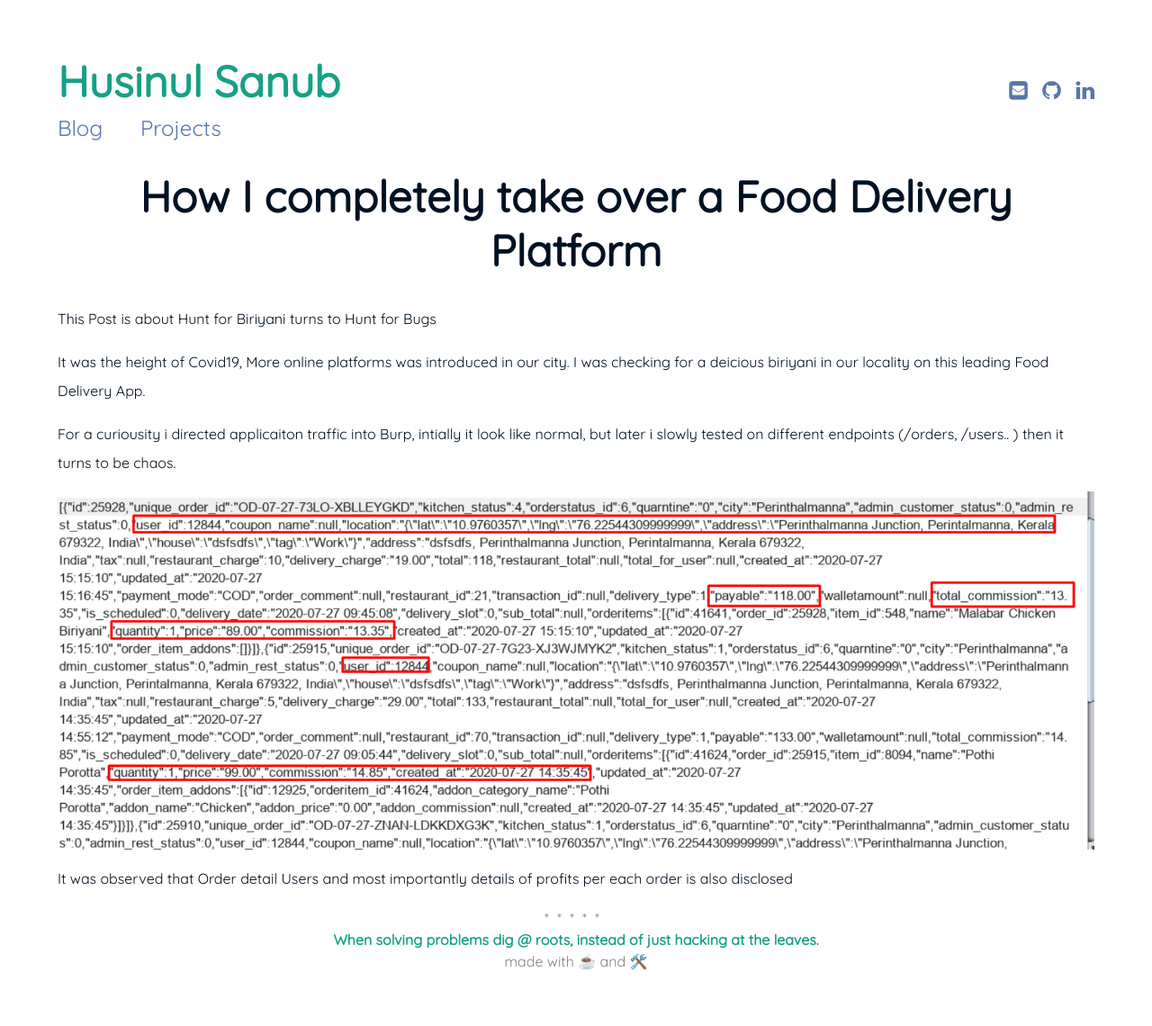
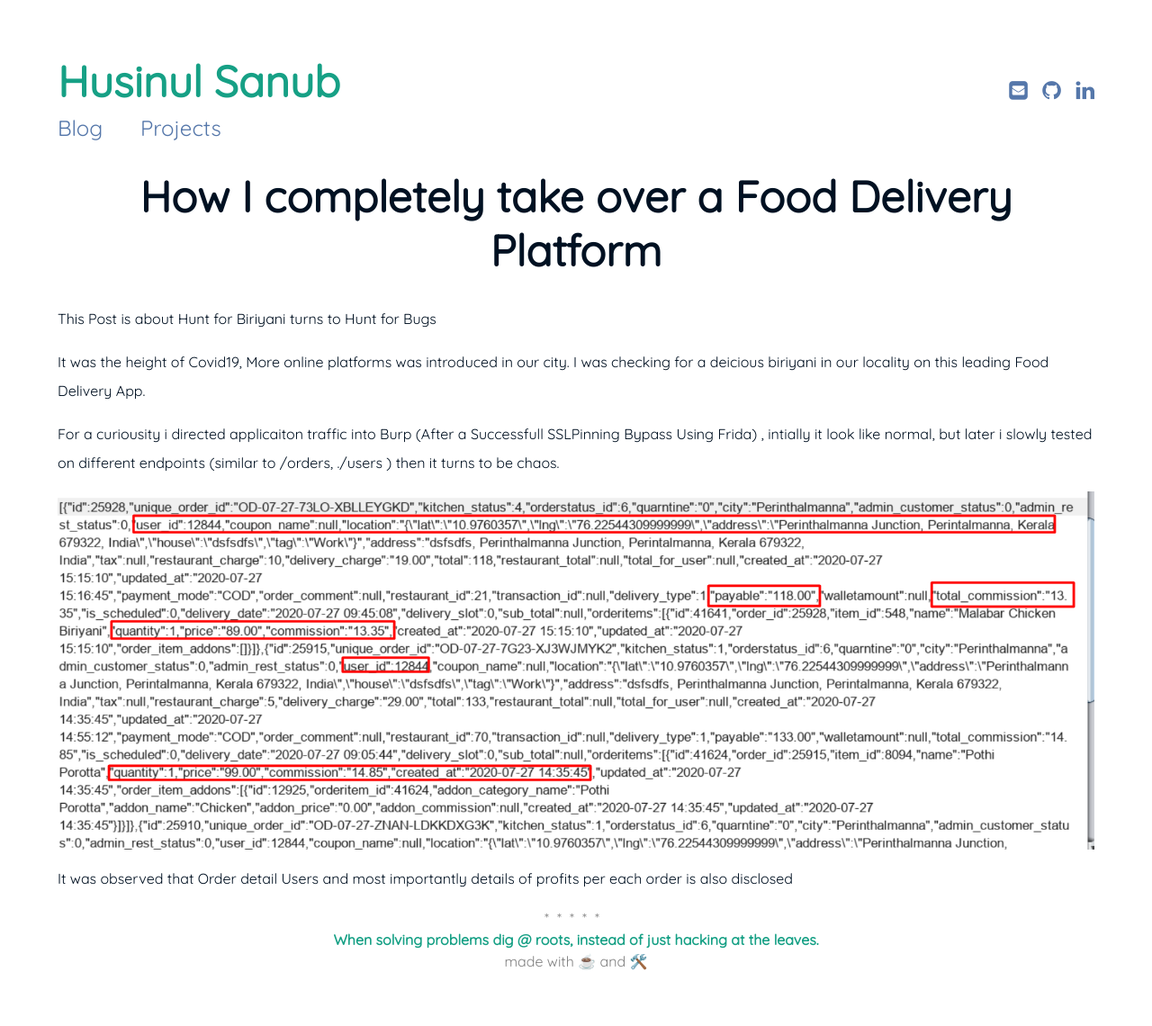
Before and after one commit to husinul/husinul.github.io, a Jekyll site: the page built from _posts/2020-06-10-How I completely take over a Food Delivery Platform.md, in a window 1280 px wide. Shown: the whole page at 90% size. Built offline with Jekyll 4.4.1, drawn with Linux system fonts in a browser that asks for light colours.

Commit message:
Update 2020-06-10-How I completely take over a Food Delivery Platform.md

```diff
--- a/_posts/2020-06-10-How I completely take over a Food Delivery Platform.md
+++ b/_posts/2020-06-10-How I completely take over a Food Delivery Platform.md
@@ -8,7 +8,7 @@ This Post is about Hunt for Biriyani turns to Hunt for Bugs
 
 It was the  height of Covid19, More online platforms was introduced in our city. I was checking for a deicious biriyani in our locality on this leading Food Delivery App.
 
-For a curiousity i directed applicaiton traffic into Burp, intially it look like normal, but later i slowly tested on different endpoints (/orders, /users.. ) then it turns to be chaos.
+For a curiousity i directed applicaiton traffic into Burp (After a Successfull SSLPinning Bypass Using Frida) , intially it look like normal, but later i slowly tested on different endpoints (similar to /orders, ./users ) then it turns to be chaos.
 
 ![image1](/assets/img/others-order.png)
 
```
